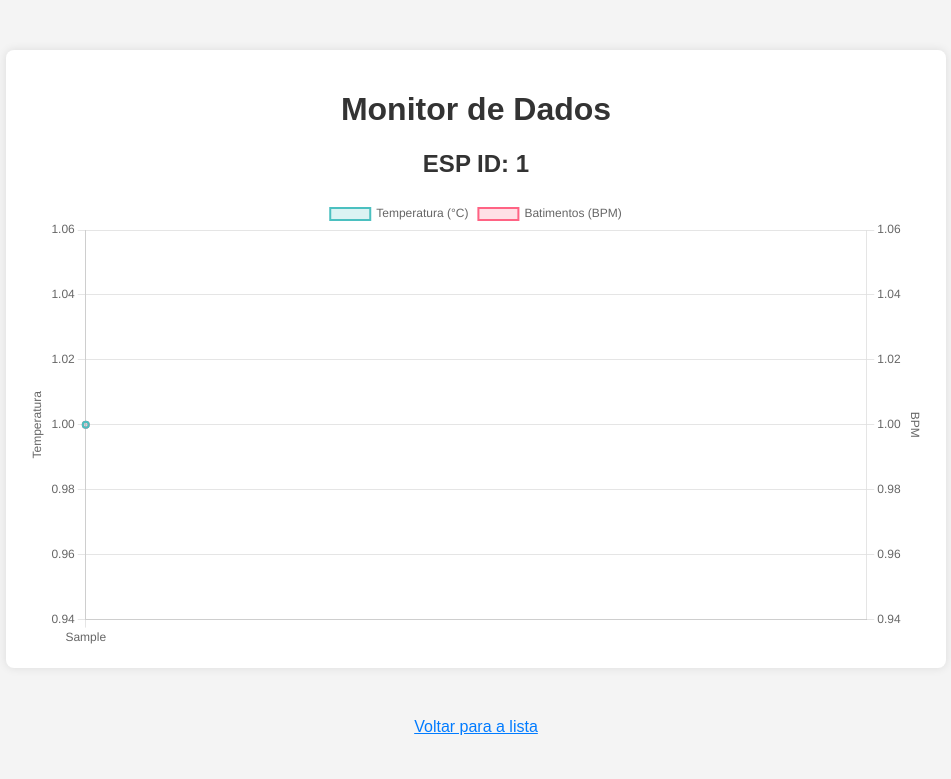
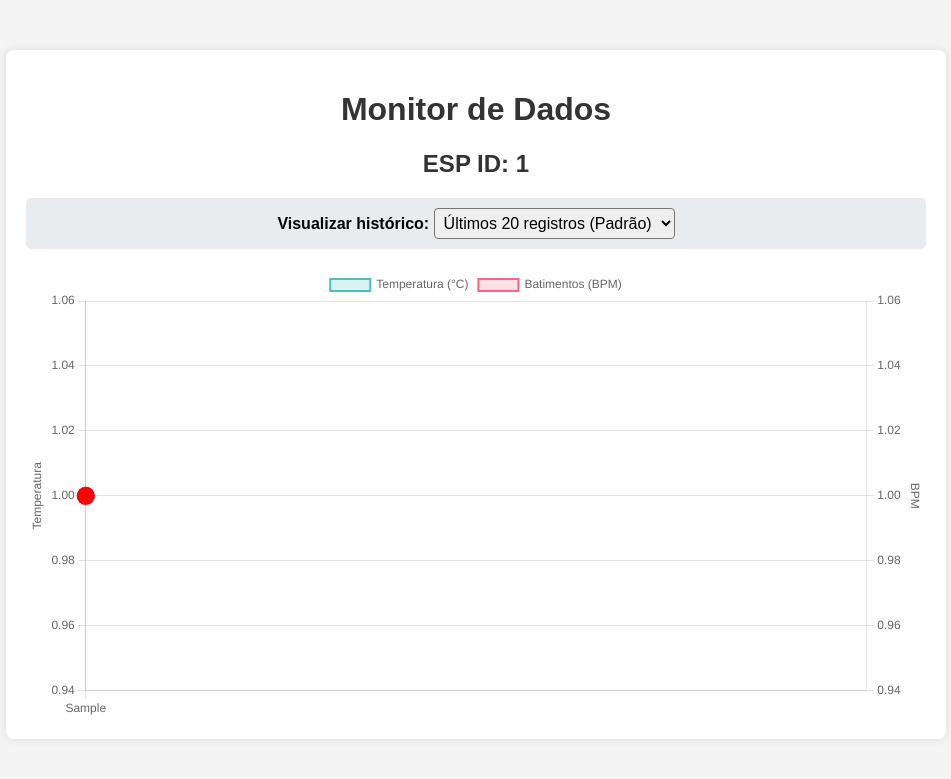
Before and after one commit to DavidKSMoreira/smart-bracelet, a Flask app: template App/templates/grafico.html in a window 1280 px wide. Shown: the top 779 px of the page, without its empty margins (164-1115 px from the left). Before the commit the page ends 735 px from the top, so only its background shows below. Run offline with Flask 3, Linux system fonts and the light colour scheme; the template is opened without the code that fills it: most values are stand-ins (such as "Sample title", 1, 10 or a date in 2020).

Commit message:
update grafico.html add pontos de queda

```diff
--- a/App/templates/grafico.html
+++ b/App/templates/grafico.html
@@ -18,12 +18,34 @@
         }
         h1, h2 { text-align: center; color: #333; }
         a { color: #007bff; }
+        /*Estilo para o novo painel de controle*/
+        .painel-controle {
+            text-align: center;
+            margin-bottom: 20px;
+            padding: 10px;
+            background-color: #e9ecef;
+            border-radius: 5px;
+        }
+        select {padding: 5px; font-size: 16px; border-radius: 4px;}
     </style>
 </head>
 <body>
     <div class="chart-container">
         <h1>Monitor de Dados</h1>
         <h2>ESP ID: <span id="espIdDisplay">{{ esp_id }}</span></h2>
+
+        <div class="painel-controle">
+            <label for="filtroTempo"><strong>Visualizar histórico: </strong></label>
+            <select id="filtroTempo" onchange="atualizarGrafico()">
+                <option value="">Últimos 20 registros (Padrão)</option>
+                <option value="1">Última 1 hora</option>
+                <option value="2">Últimas 2 horas</option>
+                <option value="6">Últimas 6 horas</option>
+                <option value="12">Últimas 12 horas</option>
+                <option value="24">Últimas 24 horas</option>
+            </select>
+        </div>
+
         <canvas id="meuGrafico"></canvas>
     </div>
     <div style="text-align: center;">
@@ -85,8 +107,15 @@
         // --- FUNÇÃO DE ATUALIZAÇÃO ---
         async function atualizarGrafico() {
             try {
+                //Novo: Leitura do valor do seletor e URL dinâmica
+                const horasSelecionadas = document.getElementById('filtroTempo').value;
+                let url = `/api/dados_grafico?esp_id=${espId}`;
+
+                if (horasSelecionadas !== ""){
+                    url += `&horas=${horasSelecionadas}`;
+                }
                 // Chama a nova rota criada no Python
-                const response = await fetch(`/api/dados_grafico?esp_id=${espId}`);
+                const response = await fetch(url);
                 const dados = await response.json();
 
                 if (dados.error) {
@@ -99,7 +128,23 @@
                 meuGrafico.data.datasets[0].data = dados.temperatura;
                 meuGrafico.data.datasets[1].data = dados.batimentos;
 
-                // Manda o Chart.js redesenhar
+                //NOVO: Lógica de alerta visual de queda
+                //Se queda == 1, cor vermelha e tamanho maior
+
+                const coresTemp = dados.quedas.map(queda => queda === 1 ? 'red' : 'rgba (255, 99, 132, 1)');
+                const coresBPM = dados.quedas.map(queda => queda === 1 ? 'red' : 'rgba(255, 99, 132, 1)');
+                const tamanhosPonto = dados.quedas.map(queda => queda === 1 ? 8 : 3); //8 grande, 3 padrão
+
+                //Aplica as listas de estilo nas linhas do gráfico
+                meuGrafico.data.datasets[0].pointBackgroundColor = coresTemp;
+                meuGrafico.data.datasets[0].pointRadius = tamanhosPonto;
+                meuGrafico.data.datasets[0].pointBorderColor = coresTemp;
+
+                meuGrafico.data.datasets[1].pointBackgroundColor = coresBPM;
+                meuGrafico.data.datasets[1].pointRadius = tamanhosPonto;
+                meuGrafico.data.datasets[1].pointBorderColor = coresBPM;
+
+                // Manda o Chart.js redesenhar com os novos estilps
                 meuGrafico.update('none'); // 'none' evita animação completa a cada update
 
             } catch (error) {
```
